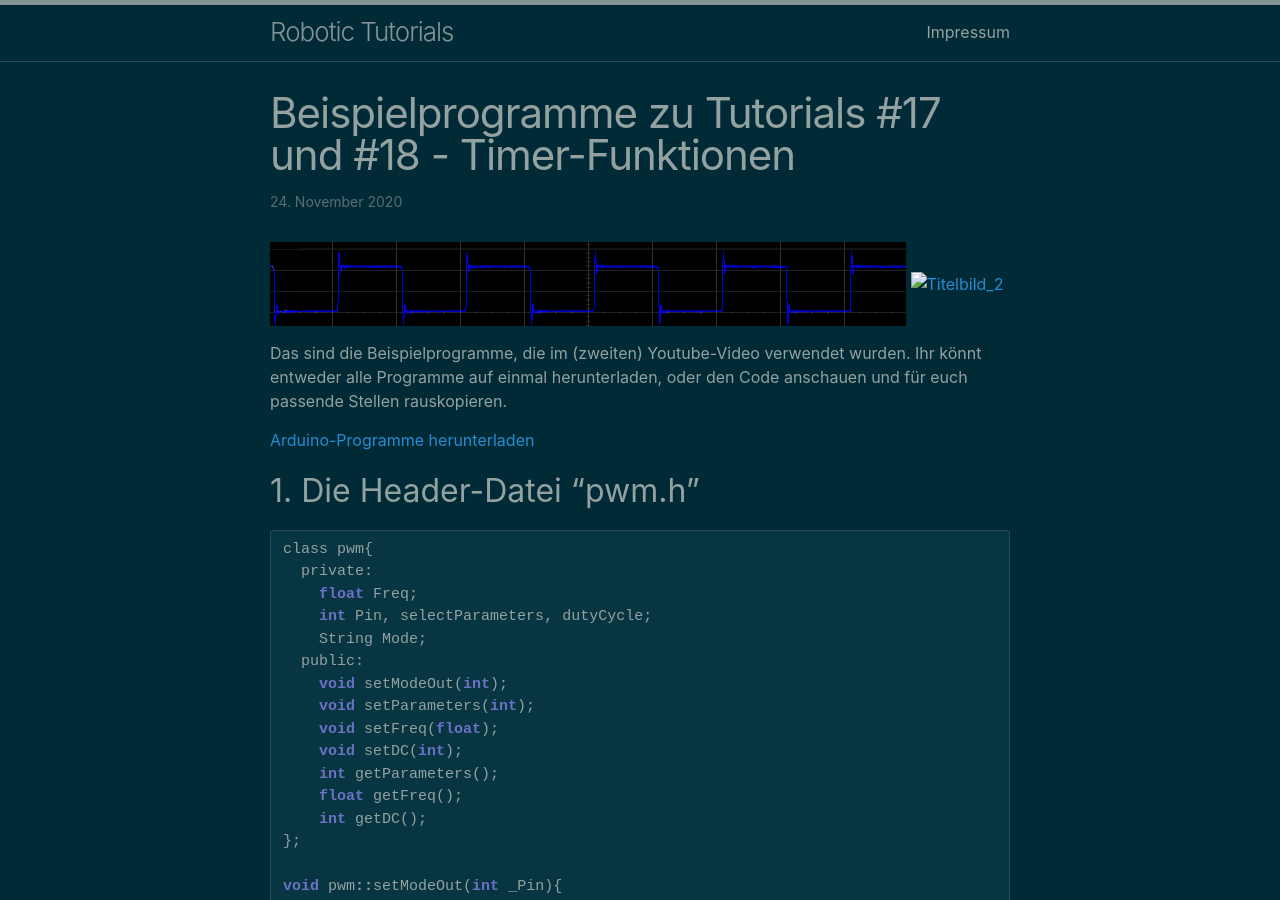
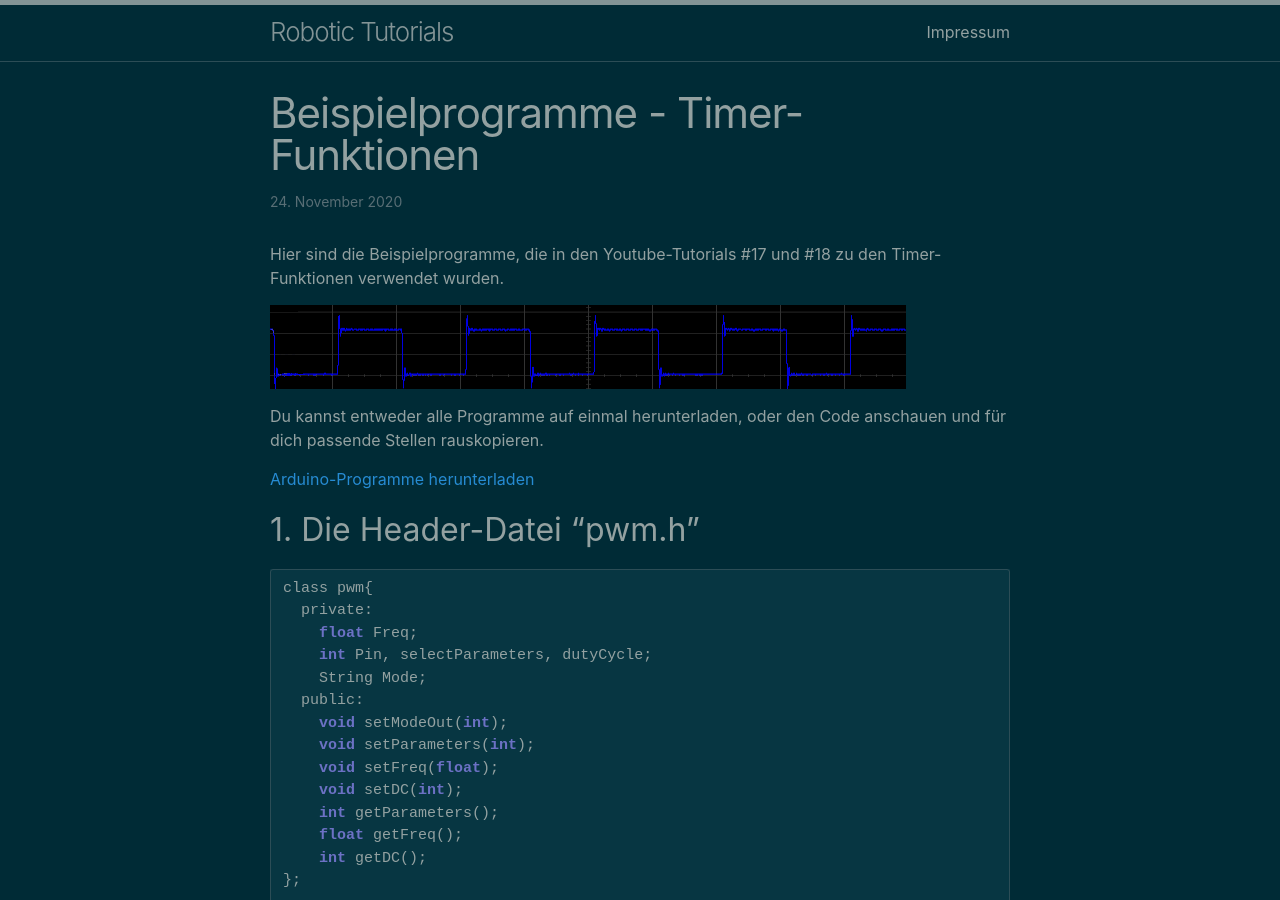
Before and after one commit to nikoro1904/robotic-tutorials, a Jekyll site: the page built from docs/_posts/tutorial_timer/2020-11-24-tutorial_timer_2_code.md, in a window 1280 px wide and 900 px high. Built offline with Jekyll 4.4.1, drawn with Linux system fonts in a browser that asks for light colours.

Commit message:
edited excerpts of regular and code post

```diff
--- a/docs/_posts/tutorial_timer/2020-11-24-tutorial_timer_2_code.md
+++ b/docs/_posts/tutorial_timer/2020-11-24-tutorial_timer_2_code.md
@@ -1,17 +1,18 @@
 ---
 layout: post
-title: "Beispielprogramme zu Tutorials #17 und #18 - Timer-Funktionen"
+title: "Beispielprogramme - Timer-Funktionen"
 categories:
 excerpt_separator: <!--mehr-->
 ---
 
-[![Titelbild_2](../../../../robotic-tutorials/assets/media/tutorial_timer/preview_timer.png)](https://nikoro1904.github.io/robotic-tutorials/2020/11/24/tutorial_timer_2_code.html)
-[![Titelbild_2](../../../../robotic-turials/assets/media/tutorial_timer/preview_timer.png)](../../../2020/11/24/tutorial_timer_2_code.html)
+[//]: # ([![Titelbild_2](../../../../robotic-tutorials/assets/media/tutorial_timer/preview_timer.png)](https://nikoro1904.github.io/robotic-tutorials/2020/11/24/tutorial_timer_2_code.html))
 
+Hier sind die Beispielprogramme, die in den Youtube-Tutorials #17 und #18 zu den Timer-Funktionen verwendet wurden.
 
 <!--mehr-->
+[![Titelbild_2](../../../../robotic-tutorials/assets/media/tutorial_timer/preview_timer.png)](https://nikoro1904.github.io/robotic-tutorials/2020/11/24/tutorial_timer_2_code.html)
 
-Das sind die Beispielprogramme, die im (zweiten) Youtube-Video verwendet wurden. Ihr könnt entweder alle Programme auf einmal herunterladen, oder den Code anschauen und für euch passende Stellen rauskopieren.
+Du kannst  entweder alle Programme auf einmal herunterladen, oder den Code anschauen und für dich passende Stellen rauskopieren.
 
 <a href="../../../assets/media/tutorial_timer/code_timer.zip"> Arduino-Programme herunterladen </a>
 
```
Also changed, not shown: docs/_posts/tutorial_timer/2020-10-11-tutorial_timer.md (+6 -0 lines).
